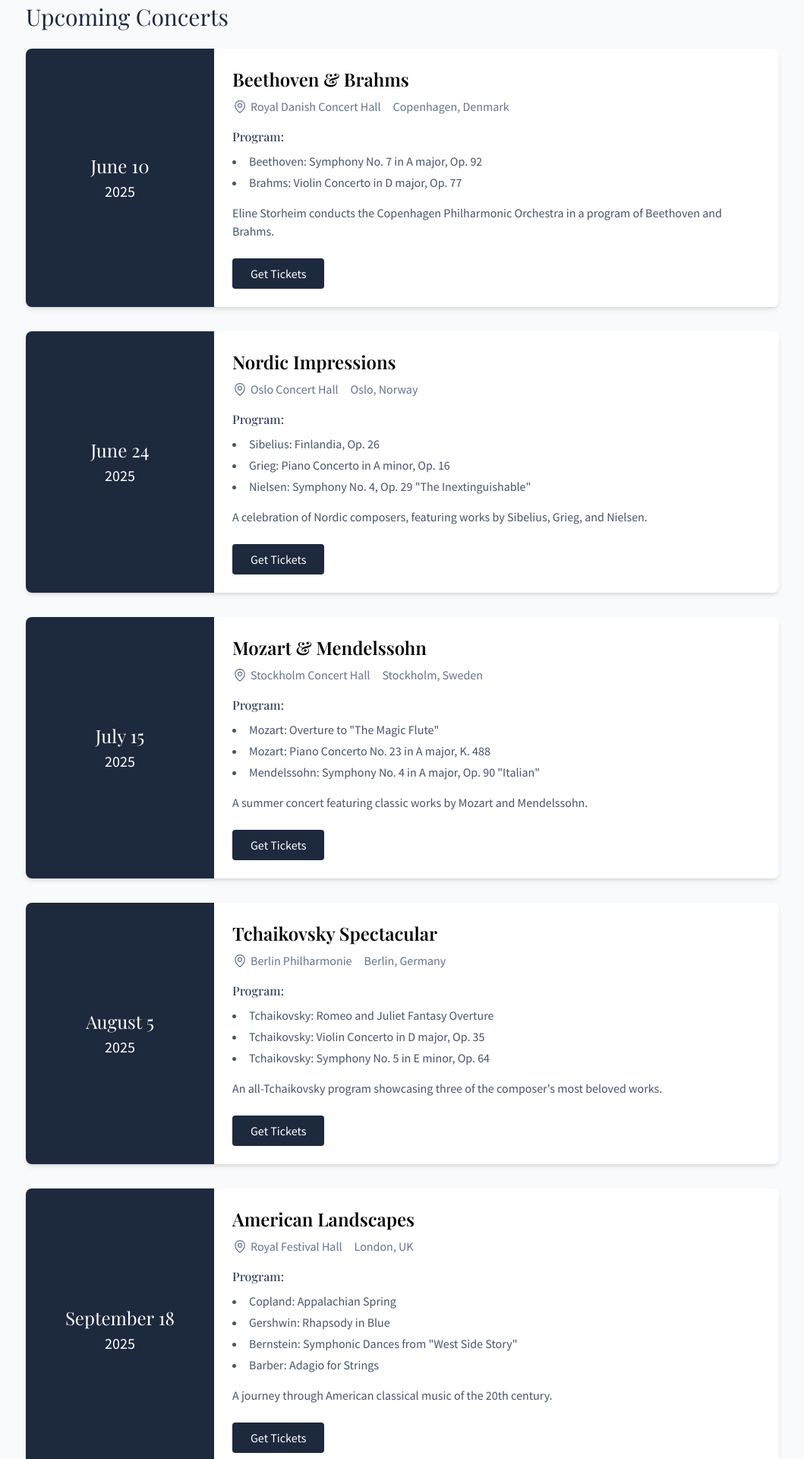
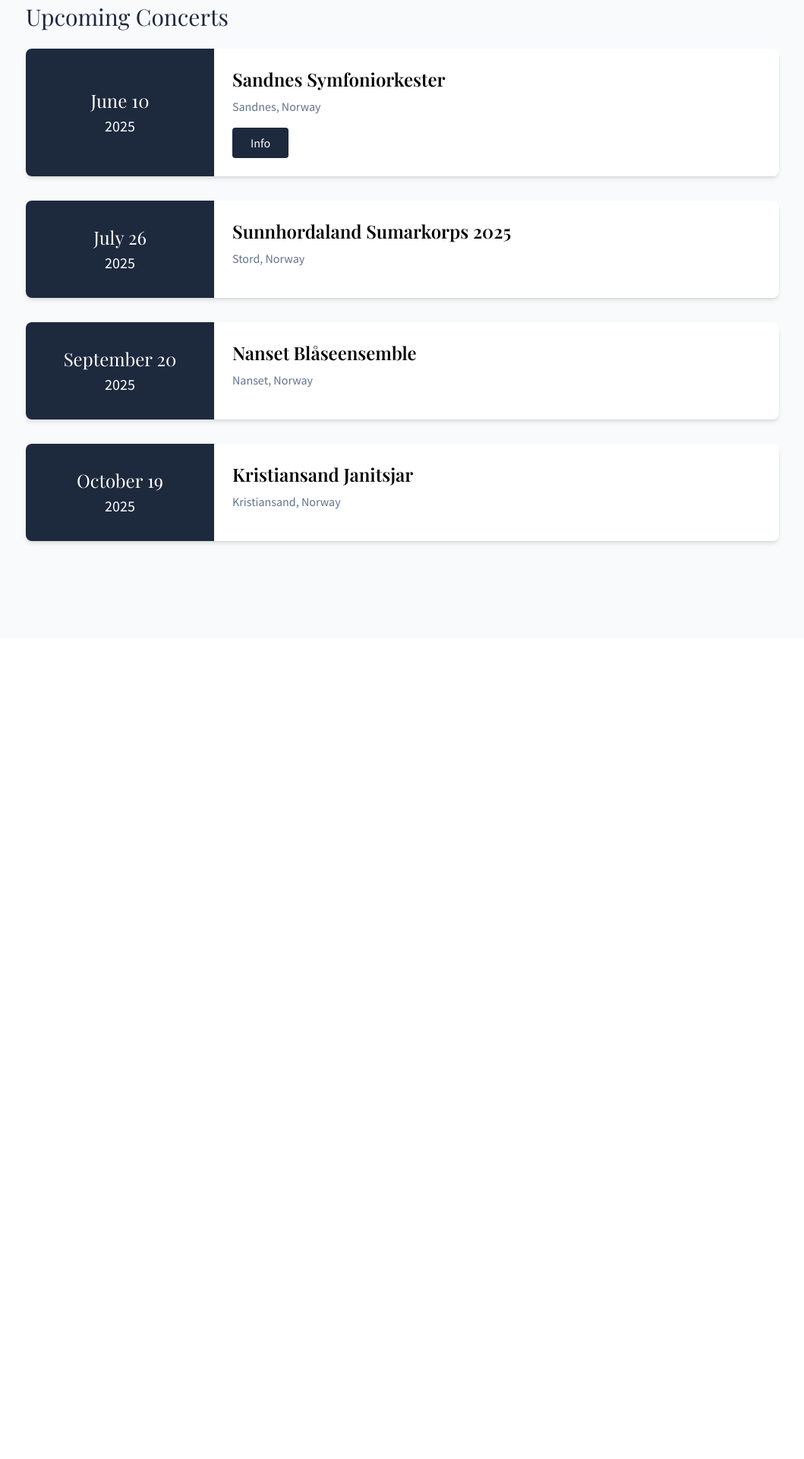
Before and after one commit to swatbone85/eline-storheim, a SvelteKit app: page /performances in a window 1280 px wide. Shown: the part 220-2140 px from the top of the page at 76% size, without its empty margins (110-1169 px from the left). After the commit the page ends 1060 px from the top, so only its background shows below. Built offline with nearby package versions, Linux system fonts and the light colour scheme; a web font is replaced by a local one.

Commit message:
Refactor media and performance data structures; enhance photo modal functionality

```diff
--- a/src/routes/media/+page.svelte
+++ b/src/routes/media/+page.svelte
@@ -8,6 +8,12 @@
 		date: string;
 		videoId: string; // YouTube video ID
 		type: 'performance' | 'interview' | 'masterclass';
+	}
+
+	interface PhotoItem {
+		id: number;
+		src: string;
+		alt: string;
 	}
 
 	// Sample video data
@@ -80,7 +86,7 @@
 		selectedPhoto = photo;
 		isPhotoModalOpen = true;
 		// Find the index of the selected photo
-		currentPhotoIndex = media.photos.findIndex((p) => p.src === photo.src);
+		currentPhotoIndex = media.photos.findIndex((p: PhotoItem) => p.src === photo.src);
 	}
 
 	function closePhotoModal() {
--- a/src/routes/performances/+page.svelte
+++ b/src/routes/performances/+page.svelte
@@ -4,11 +4,8 @@
 		id: number;
 		date: string;
 		title: string;
-		program: string[];
-		venue: string;
 		location: string;
-		description: string;
-		ticketLink?: string;
+		infoLink?: string;
 	}
 
 	// Sample performances data
@@ -16,75 +13,28 @@
 		{
 			id: 1,
 			date: 'June 10, 2025',
-			title: 'Beethoven & Brahms',
-			program: [
-				'Beethoven: Symphony No. 7 in A major, Op. 92',
-				'Brahms: Violin Concerto in D major, Op. 77'
-			],
-			venue: 'Royal Danish Concert Hall',
-			location: 'Copenhagen, Denmark',
-			description:
-				'Eline Storheim conducts the Copenhagen Philharmonic Orchestra in a program of Beethoven and Brahms.',
-			ticketLink: '#'
+			title: 'Sandnes Symfoniorkester',
+			location: 'Sandnes, Norway',
+			infoLink:
+				'https://www.facebook.com/events/1204855261091752/?acontext=%7B%22ref%22%3A%2252%22%2C%22action_history%22%3A%22[%7B%5C%22surface%5C%22%3A%5C%22share_link%5C%22%2C%5C%22mechanism%5C%22%3A%5C%22share_link%5C%22%2C%5C%22extra_data%5C%22%3A%7B%5C%22invite_link_id%5C%22%3A1074165608096267%7D%7D]%22%7D'
 		},
 		{
 			id: 2,
-			date: 'June 24, 2025',
-			title: 'Nordic Impressions',
-			program: [
-				'Sibelius: Finlandia, Op. 26',
-				'Grieg: Piano Concerto in A minor, Op. 16',
-				'Nielsen: Symphony No. 4, Op. 29 "The Inextinguishable"'
-			],
-			venue: 'Oslo Concert Hall',
-			location: 'Oslo, Norway',
-			description:
-				'A celebration of Nordic composers, featuring works by Sibelius, Grieg, and Nielsen.',
-			ticketLink: '#'
+			date: 'July 26, 2025',
+			title: 'Sunnhordaland Sumarkorps 2025',
+			location: 'Stord, Norway'
 		},
 		{
 			id: 3,
-			date: 'July 15, 2025',
-			title: 'Mozart & Mendelssohn',
-			program: [
-				'Mozart: Overture to "The Magic Flute"',
-				'Mozart: Piano Concerto No. 23 in A major, K. 488',
-				'Mendelssohn: Symphony No. 4 in A major, Op. 90 "Italian"'
-			],
-			venue: 'Stockholm Concert Hall',
-			location: 'Stockholm, Sweden',
-			description: 'A summer concert featuring classic works by Mozart and Mendelssohn.',
-			ticketLink: '#'
+			date: 'September 20, 2025',
+			title: 'Nanset Blåseensemble',
+			location: 'Nanset, Norway'
 		},
 		{
 			id: 4,
-			date: 'August 5, 2025',
-			title: 'Tchaikovsky Spectacular',
-			program: [
-				'Tchaikovsky: Romeo and Juliet Fantasy Overture',
-				'Tchaikovsky: Violin Concerto in D major, Op. 35',
-				'Tchaikovsky: Symphony No. 5 in E minor, Op. 64'
-			],
-			venue: 'Berlin Philharmonie',
-			location: 'Berlin, Germany',
-			description:
-				"An all-Tchaikovsky program showcasing three of the composer's most beloved works.",
-			ticketLink: '#'
-		},
-		{
-			id: 5,
-			date: 'September 18, 2025',
-			title: 'American Landscapes',
-			program: [
-				'Copland: Appalachian Spring',
-				'Gershwin: Rhapsody in Blue',
-				'Bernstein: Symphonic Dances from "West Side Story"',
-				'Barber: Adagio for Strings'
-			],
-			venue: 'Royal Festival Hall',
-			location: 'London, UK',
-			description: 'A journey through American classical music of the 20th century.',
-			ticketLink: '#'
+			date: 'October 19, 2025',
+			title: 'Kristiansand Janitsjar',
+			location: 'Kristiansand, Norway'
 		}
 	];
 </script>
@@ -113,72 +63,21 @@
 						<div class="p-6 md:w-3/4">
 							<h3 class="mb-2 font-serif text-2xl font-semibold">{performance.title}</h3>
 							<div class="mb-4 flex flex-col gap-x-4 text-slate-500 md:flex-row md:items-center">
-								<div class="flex items-center">
-									<svg
-										xmlns="http://www.w3.org/2000/svg"
-										fill="none"
-										viewBox="0 0 24 24"
-										stroke-width="1.5"
-										stroke="currentColor"
-										class="mr-1 h-5 w-5"
-									>
-										<path
-											stroke-linecap="round"
-											stroke-linejoin="round"
-											d="M15 10.5a3 3 0 11-6 0 3 3 0 016 0z"
-										/>
-										<path
-											stroke-linecap="round"
-											stroke-linejoin="round"
-											d="M19.5 10.5c0 7.142-7.5 11.25-7.5 11.25S4.5 17.642 4.5 10.5a7.5 7.5 0 1115 0z"
-										/>
-									</svg>
-									{performance.venue}
-								</div>
 								<div>{performance.location}</div>
 							</div>
 
-							<div class="mb-4">
-								<h4 class="mb-2 font-medium text-slate-700">Program:</h4>
-								<ul class="list-inside list-disc space-y-1 text-slate-600">
-									{#each performance.program as piece}
-										<li>{piece}</li>
-									{/each}
-								</ul>
-							</div>
-
-							<p class="mb-6 text-slate-600">
-								{performance.description}
-							</p>
-
-							{#if performance.ticketLink}
+							{#if performance.infoLink}
 								<a
-									href={performance.ticketLink}
+									href={performance.infoLink}
 									class="inline-block rounded bg-slate-800 px-6 py-2 text-white transition-colors hover:bg-slate-700"
 								>
-									Get Tickets
+									Info
 								</a>
-							{:else}
-								<button
-									disabled
-									class="inline-block cursor-not-allowed rounded bg-slate-400 px-6 py-2 text-white"
-								>
-									Coming Soon
-								</button>
 							{/if}
 						</div>
 					</div>
 				</div>
 			{/each}
 		</div>
-
-		<div class="text-center">
-			<a
-				href="/contact"
-				class="inline-block rounded bg-slate-800 px-8 py-3 text-white transition-colors hover:bg-slate-700"
-			>
-				Booking Inquiries
-			</a>
-		</div>
 	</div>
 </div>
```
